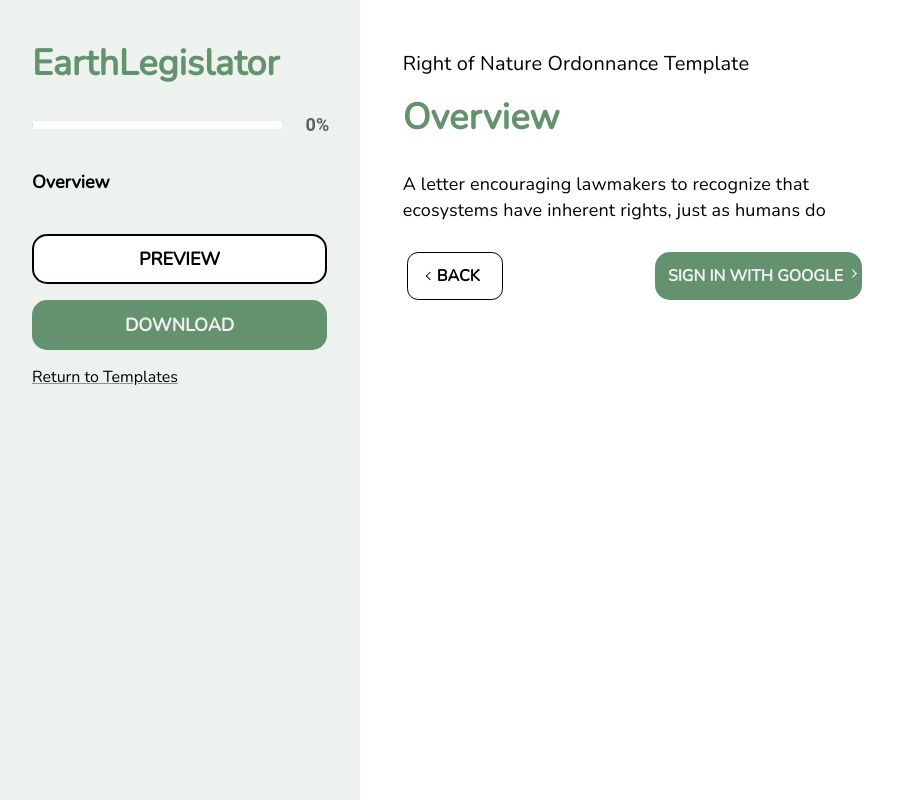
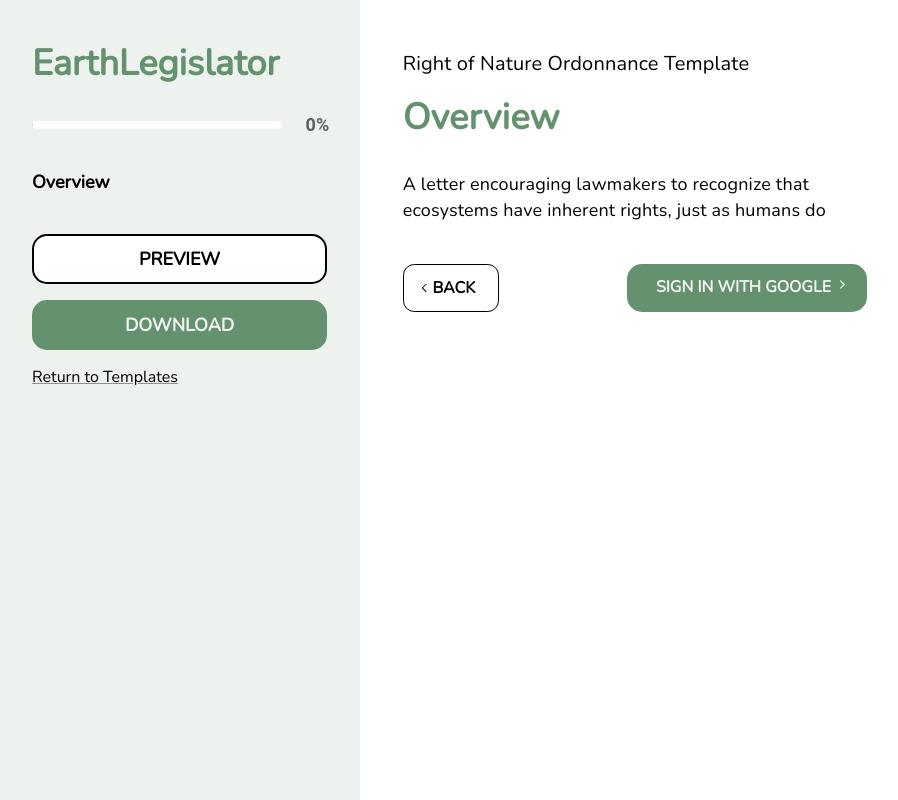
Before and after one commit to cornellh4i/earth-law-center, a React (Create React App) app in the folder client/: page /template-filler in a window 1280 px wide. Shown: the whole page, without its empty margins (0-898 px from the left). Built offline with nearby package versions, Linux system fonts and the light colour scheme.

Commit message:
Fix button positioning for Back, Skip, and Next buttons

```diff
--- a/client/src/components/Button/Button.css
+++ b/client/src/components/Button/Button.css
@@ -153,7 +153,7 @@
 /* White median with black text, black border, and left pointing arrow */
 .back-btn {
   font-family: 'Nunito';
-  margin: 2%;
+  /* margin: 2%; */
   min-width: 6rem;
   height: 3rem;
   color: #000;
@@ -179,7 +179,7 @@
 
 /* Grey median button with white text and right pointing arrow */
 .continue-btn {
-  margin: 2%;
+  /* margin: 2%; */
   min-width: 6rem;
   height: 3rem;
   color: #fff;
@@ -206,7 +206,7 @@
 /* White median button with grey text */
 .white-median-btn {
   font-family: 'Nunito';
-  margin: 2%;
+  /* margin: 2%; */
   min-width: 6rem;
   height: 3rem;
   color: #484848;
@@ -330,9 +330,9 @@
 }
 
 .google-authentication-btn{
-  margin: 2%;
+  /* margin: 2%; */
   height: 3rem;
-  width: 20rem;
+  width: 15rem;
   background:
     #64926E;
   border-radius: 15px;
--- a/client/src/components/QuestionAnswer/QuestionAnswer.jsx
+++ b/client/src/components/QuestionAnswer/QuestionAnswer.jsx
@@ -99,15 +99,15 @@ const QuestionAnswer = (props) => {
       </div>
 
       {/* Button positioning */}
-      <Grid container direction='row' spacing={4} pt={2} justifyContent='flex-end'>
-        <Grid item xs={6}>
+      <Grid container direction='row' spacing={4} pt={4} justifyContent='flex-end'>
+        <Grid item xs={4}>
             <Button
               text='BACK'
               handleClick={e => props.handleBack(e)}
               css='back-btn'
             />
         </Grid>
-        <Grid item xs={6}>
+        <Grid item xs={8}>
           <Box display='flex' justifyContent='flex-end'>
             <Button
               text='SKIP'
```
